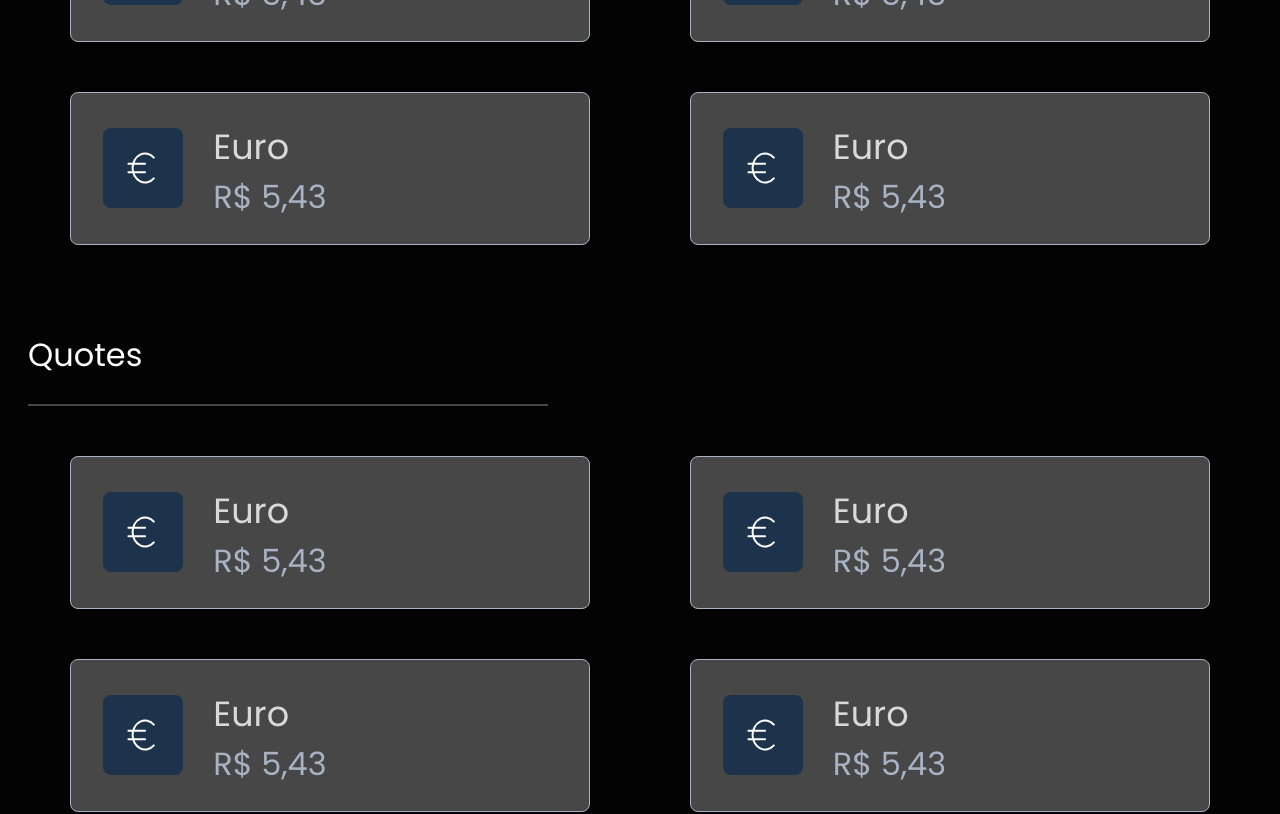
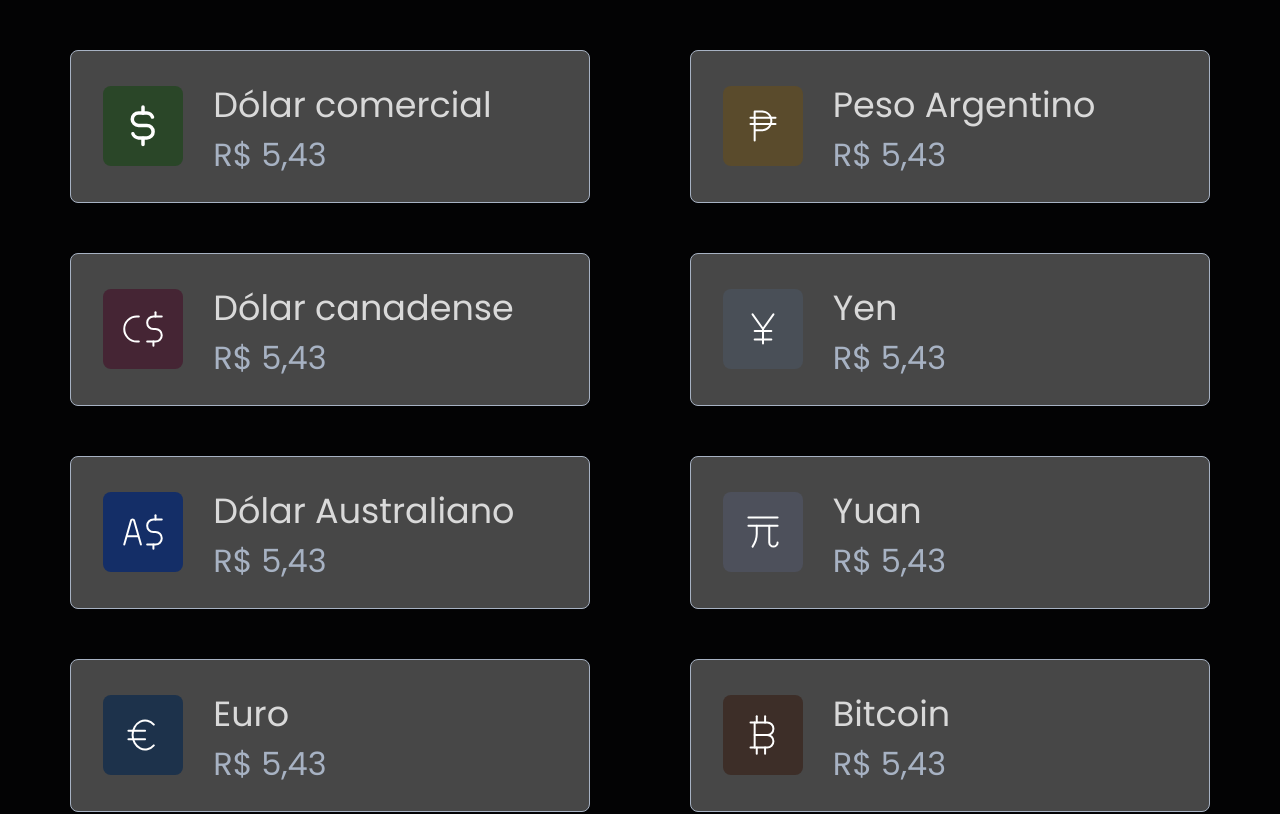
Before and after one commit to 777-vols/Modsen-Currency-Tracker, a React app: page / in a window 1280 px wide. Shown: the part 920-1734 px from the top of the page. Built offline with nearby package versions, Linux system fonts and the light colour scheme; no server answers.

Commit message:
HomePage convert api start using

```diff
--- a/package.json
+++ b/package.json
@@ -51,6 +51,7 @@
   },
   "dependencies": {
     "@reduxjs/toolkit": "^1.9.5",
+    "axios": "^1.5.0",
     "react": "^18.2.0",
     "react-dom": "^18.2.0",
     "react-redux": "^8.1.2",
--- a/src/App.jsx
+++ b/src/App.jsx
@@ -1,12 +1,14 @@
 import Footer from '@components/Footer/Index.jsx';
 import Header from '@components/Header/Index.jsx';
 import * as urls from '@constants/urls';
-import React, { lazy, Suspense } from 'react';
+import axios from 'axios';
+import React, { lazy, Suspense, useEffect, useState } from 'react';
 import { useSelector } from 'react-redux';
 import { Route, Routes } from 'react-router-dom';
 import { ThemeProvider } from 'styled-components';
 
 import Loading from './components/Loading/Index.jsx';
+import currencyCardsData from './constants/currencyCardsData.js';
 import { AppWrapper } from './styled.js';
 
 const Home = lazy(() => import('@pages/Home/Index.jsx'));
@@ -16,6 +18,19 @@ const Contact = lazy(() => import('@pages/Contact/Index.jsx'));
 
 function App() {
   const theme = useSelector((state) => state.themes.currentTheme);
+
+  const [currenciesData, setCurrenciesData] = useState({});
+  const [currenciesList, setCurrenciesList] = useState([]);
+
+  useEffect(() => {
+    axios
+      .get(`https://cdn.jsdelivr.net/gh/fawazahmed0/currency-api@1/latest/currencies/usd.json`)
+      .then((res) => {
+        setCurrenciesData(() => res.data);
+        setCurrenciesList(() => Object.keys(res.data.usd));
+      });
+  }, []);
+
   return (
     <ThemeProvider theme={theme}>
       <AppWrapper>
@@ -23,7 +38,7 @@ function App() {
           <Header />
           <main>
             <Routes>
-              <Route path={urls.home} element={<Home />} />
+              <Route path={urls.home} element={<Home cardsData={currencyCardsData} />} />
               <Route path={urls.timeline} element={<Timeline />} />
               <Route path={urls.bankCard} element={<BankCard />} />
               <Route path={urls.contact} element={<Contact />} />
--- a/src/components/СurrencyСard/Index.jsx
+++ b/src/components/СurrencyСard/Index.jsx
@@ -1,6 +1,6 @@
+import PropTypes from 'prop-types';
 import React, { useEffect, useState } from 'react';
 
-import currencyImg from '../../assets/Currencies/Euro Icon.svg';
 import Modal from '../Modal/Index';
 import {
   CardInner,
@@ -13,7 +13,7 @@ import {
 
 const modal = document.querySelector('#modal');
 
-function CurrencyCard() {
+function CurrencyCard({ firstVal, name, currencyImg }) {
   const [open, setOpen] = useState(false);
   const [element, setElement] = useState('');
 
@@ -33,11 +33,11 @@ function CurrencyCard() {
   }
 
   return (
-    <CardWrapper onClick={openCloseWindow}>
+    <CardWrapper id={`card-${firstVal}`} onClick={openCloseWindow}>
       <CardInner>
         <CarrencyImage src={currencyImg} />
         <CurrencyStats>
-          <CarrencyName>Euro</CarrencyName>
+          <CarrencyName>{name}</CarrencyName>
           <CurrencyRate>R$ 5,43</CurrencyRate>
         </CurrencyStats>
       </CardInner>
@@ -45,4 +45,11 @@ function CurrencyCard() {
   );
 }
 
+CurrencyCard.propTypes = {
+  firstVal: PropTypes.string,
+  name: PropTypes.string,
+  sign: PropTypes.string,
+  currencyImg: PropTypes.string
+};
+
 export default CurrencyCard;
--- /dev/null
+++ b/src/constants/currencyCardsData.js
@@ -0,0 +1,23 @@
+import audImg from '@assets/Currencies/Australian Dollar Icon.svg';
+import btcImg from '@assets/Currencies/Bitcoin Icon.svg';
+import cadImg from '@assets/Currencies/Canadian Dollar Icon.svg';
+import usdImg from '@assets/Currencies/Dollar Icon.svg';
+import euroImg from '@assets/Currencies/Euro Icon.svg';
+import gpbImg from '@assets/Currencies/Libra Icon.svg';
+import arsImg from '@assets/Currencies/Peso Argentino Icon.svg';
+import cnyImg from '@assets/Currencies/Won Icon.svg';
+import jpyImg from '@assets/Currencies/Yen Icon.svg';
+
+const currencyCardsData = {
+  USD: { id: 1, name: 'Dólar comercial', sign: '$', img: usdImg },
+  ARS: { id: 2, name: 'Peso Argentino', sign: 'P$', img: arsImg },
+  CAD: { id: 3, name: 'Dólar canadense', sign: 'С$', img: cadImg },
+  JPY: { id: 4, name: 'Yen', sign: '¥', img: jpyImg },
+  AUD: { id: 5, name: 'Dólar Australiano', sign: 'A$', img: audImg },
+  CNY: { id: 6, name: 'Yuan', sign: '¥', img: cnyImg },
+  EUR: { id: 7, name: 'Euro', sign: '€', img: euroImg },
+  BTC: { id: 8, name: 'Bitcoin', sign: '₿', img: btcImg },
+  GBP: { id: 9, name: 'Libra', sign: '₱', img: gpbImg }
+};
+
+export default currencyCardsData;
--- a/src/pages/Home/Index.jsx
+++ b/src/pages/Home/Index.jsx
@@ -1,10 +1,24 @@
 import CurrencyCard from '@components/СurrencyСard/Index';
+import PropTypes from 'prop-types';
 import React from 'react';
 
 import { Container } from '../../styled';
 import { CardsWrapper, HomeWrapper, Quotes, Stocks, StyledHeader, StyledSpan } from './styled';
 
-function Home() {
+function Home({ cardsData }) {
+  const quotesCards = Object.keys(cardsData).reduce(
+    (acc, e) => [
+      ...acc,
+      <CurrencyCard
+        key={e}
+        firstVal={e.toLowerCase()}
+        name={cardsData[e].name}
+        currencyImg={cardsData[e].img}
+      />
+    ],
+    []
+  );
+
   return (
     <section>
       <Container>
@@ -14,22 +28,15 @@ function Home() {
               <StyledSpan>Stocks</StyledSpan>
             </StyledHeader>
             <CardsWrapper>
-              <CurrencyCard />
-              <CurrencyCard />
-              <CurrencyCard />
-              <CurrencyCard />
+              {/* <CurrencyCard />
+              <CurrencyCard /> */}
             </CardsWrapper>
           </Stocks>
           <Quotes>
             <StyledHeader>
               <StyledSpan>Quotes</StyledSpan>
             </StyledHeader>
-            <CardsWrapper>
-              <CurrencyCard />
-              <CurrencyCard />
-              <CurrencyCard />
-              <CurrencyCard />
-            </CardsWrapper>
+            <CardsWrapper>{quotesCards}</CardsWrapper>
           </Quotes>
         </HomeWrapper>
       </Container>
@@ -37,4 +44,8 @@ function Home() {
   );
 }
 
+Home.propTypes = {
+  cardsData: PropTypes.object
+};
+
 export default Home;
```
Also changed, not shown: 2 other files (tests, documents, lock files or other folders).
